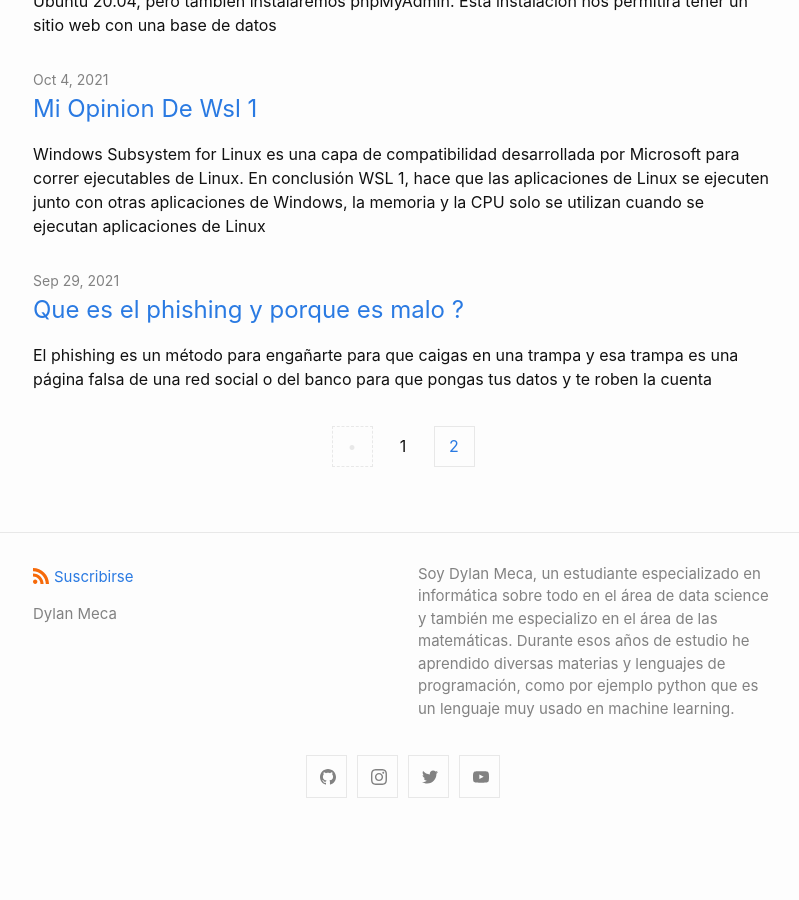
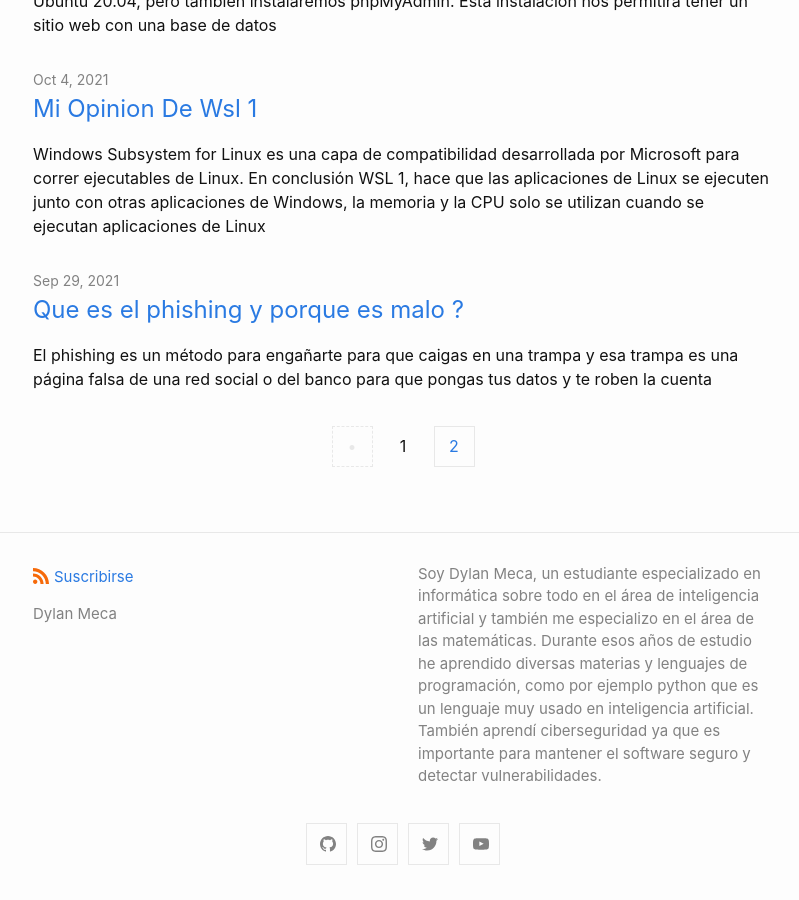
Before and after one commit to dylanmeca/dylanmeca.github.io, a Jekyll site: the page built from index.html, in a window 1280 px wide and 900 px high, scrolled down 1722 px. Shown: the whole window, without its empty margins (237-1036 px from the left). Built offline with Jekyll 4.4.1, drawn with Linux system fonts in a browser that asks for light colours; the list of posts is cut into pages by our own code; before the commit the page ends 2555 px from its top, so only the background shows below that.

Commit message:
Update _config.yml

```diff
--- a/_config.yml
+++ b/_config.yml
@@ -1,5 +1,5 @@
 title: Dylan Meca
-description: Soy Dylan Meca, un estudiante especializado en informática sobre todo en el área de data science y también me especializo en el área de las matemáticas. Durante esos años de estudio he aprendido diversas materias y lenguajes de programación, como por ejemplo python que es un lenguaje muy usado en machine learning.
+description: Soy Dylan Meca, un estudiante especializado en informática sobre todo en el área de inteligencia artificial y también me especializo en el área de las matemáticas. Durante esos años de estudio he aprendido diversas materias y lenguajes de programación, como por ejemplo python que es un lenguaje muy usado en inteligencia artificial. También aprendí ciberseguridad ya que es importante para mantener el software seguro y detectar vulnerabilidades.
 author:
   name: Dylan Meca
   email:
```
